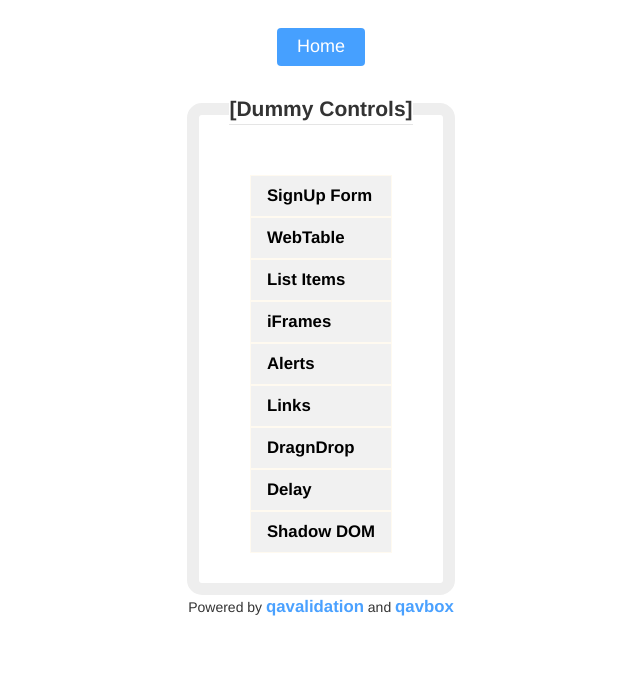
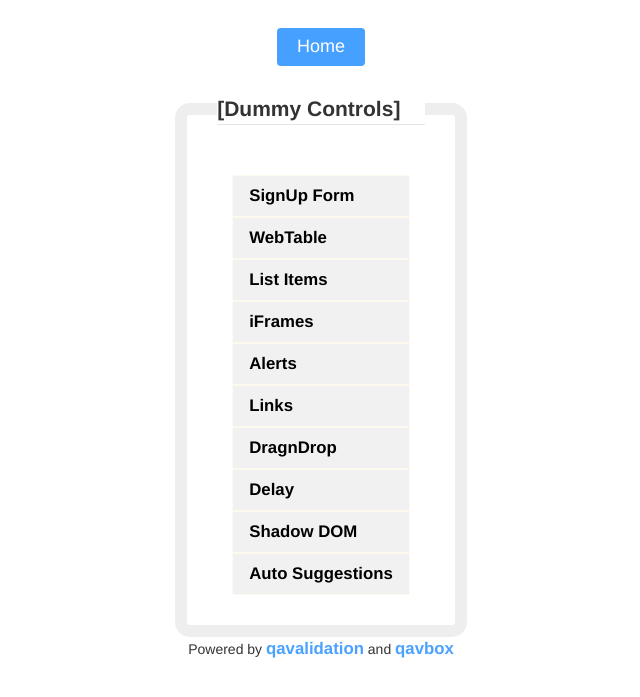
Before and after one commit to qavbox/demo, a Jekyll site: the page built from index.html, in a window 1280 px wide. Shown: the top 697 px of the page, without its empty margins (319-959 px from the left). Built offline with Jekyll 4.4.1, drawn with Linux system fonts in a browser that asks for light colours.

Commit message:
Update index.html

```diff
--- a/index.html
+++ b/index.html
@@ -15,4 +15,5 @@ title: QAVBOX Demo
   <li><b><a href="/demo/dragndrop">DragnDrop</a></b></li>
   <li><b><a href="/demo/delay">Delay</a></b></li>
    <li><b><a href="/demo/shadowDOM">Shadow DOM</a></b></li>
+   <li><b><a href="/demo/autosuggestion">Auto Suggestions</a></b></li>
 </ul>
```
